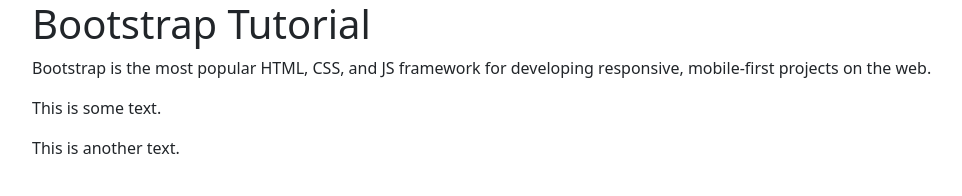
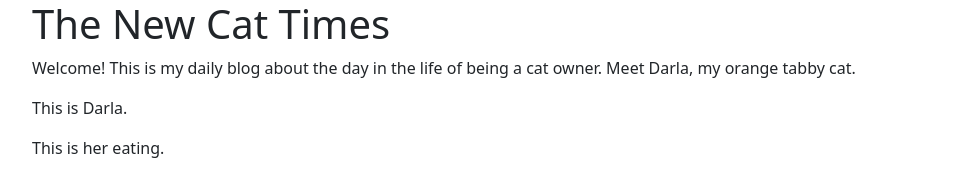
Before and after one commit to Fraire209/web, a plain HTML site: page index.html in a window 1280 px wide. Shown: the whole page, without its empty margins (50-1012 px from the left). Drawn offline with Linux system fonts and the light colour scheme.

Commit message:
text commit

```diff
--- a/index.html
+++ b/index.html
@@ -1,7 +1,7 @@
 <!DOCTYPE html>
 <html lang="en">
 <head>
-  <title>Bootstrap Example</title>
+  <title>Example</title>
   <meta charset="utf-8">
   <meta name="viewport" content="width=device-width, initial-scale=1">
   <link rel="stylesheet" href="css/bootstrap.min.css">
@@ -12,11 +12,11 @@
 
 <div class="container">
   <div class="jumbotron">
-    <h1>Bootstrap Tutorial</h1>
-    <p>Bootstrap is the most popular HTML, CSS, and JS framework for developing responsive, mobile-first projects on the web.</p>
+    <h1>The New Cat Times</h1>
+    <p>Welcome! This is my daily blog about the day in the life of being a cat owner. Meet Darla, my orange tabby cat.</p>
   </div>
-  <p>This is some text.</p>
-  <p>This is another text.</p>
+  <p>This is Darla.</p>
+  <p>This is her eating.</p>
 </div>
 
 </body>
```
